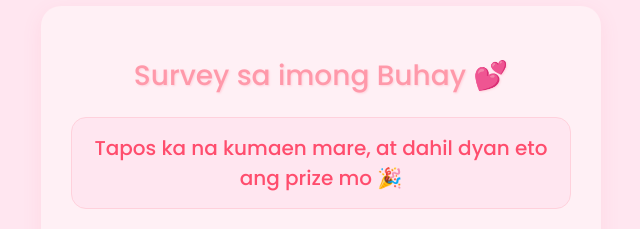
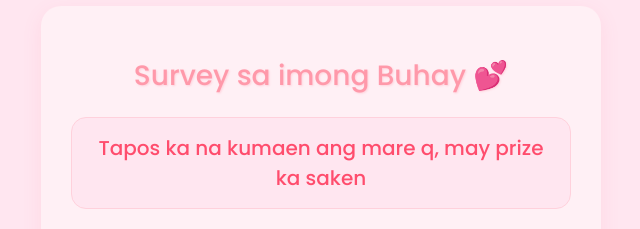
Before and after one commit to MarkKheanViari/qna-pwa, a plain HTML site: page index.html in a window 1280 px wide. Shown: the part 190-419 px from the top of the page, without its empty margins (319-959 px from the left). Drawn offline with Linux system fonts and the light colour scheme.

Commit message:
wala lang

```diff
--- a/index.html
+++ b/index.html
@@ -18,7 +18,7 @@
 <body>
   <div class="container">
     <h1>Survey sa imong Buhay 💕</h1>
-    <div class="message-box">Tapos ka na kumaen mare, at dahil dyan eto ang prize mo 🎉</div>
+    <div class="message-box">Tapos ka na kumaen ang mare q, may prize ka saken </div>
     <div class="gift-box" id="giftBox" onclick="openGift()">🎁</div>
     <div id="prize" class="prize-box"></div>
     <div class="poppers" id="poppers"></div>
```
